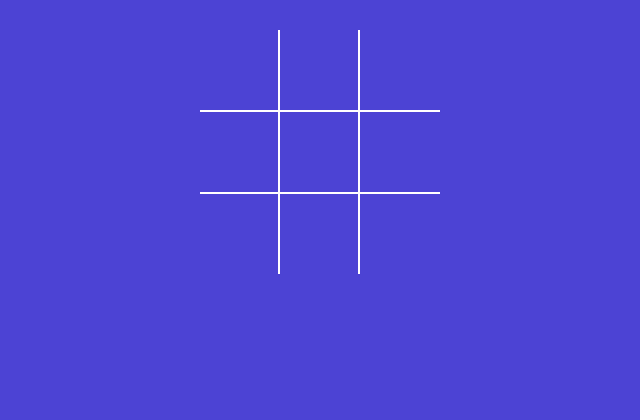
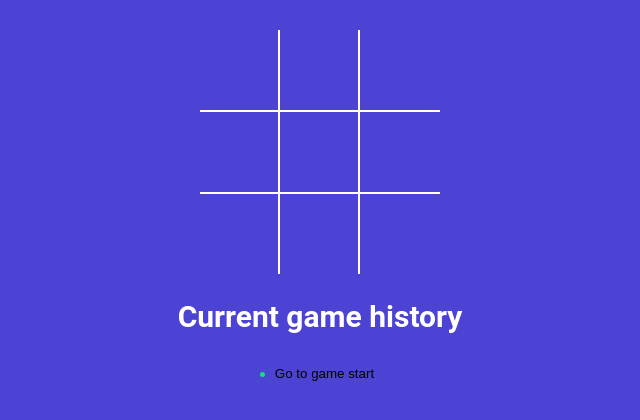
Before and after one commit to Jitesh2Git/tic_tac_toe_game, a React (Vite) app: page / in a window 1280 px wide. Shown: the top 420 px of the page, without its empty margins (320-960 px from the left). Built offline with nearby package versions, Linux system fonts and the light colour scheme.

Commit message:
added game history

```diff
--- a/src/App.jsx
+++ b/src/App.jsx
@@ -3,32 +3,61 @@
 import Board from './components/Board';
 import { calculateWinner } from './winner';
 import StatusMessage from './components/StatusMessage';
+import History from './components/history';
 
 function App() {
-  const [squares, setSquares] = useState(Array(9).fill(null));
-  const [isXNext, setIsXNext] = useState(false);
-  const winner = calculateWinner(squares);
+  const [history, setHistory] = useState([
+    { squares: Array(9).fill(null), isXNext: false },
+  ]);
+  const [currentMove, setCurrentState] = useState(0);
+  const gamingBoard = history[currentMove];
+
+  const winner = calculateWinner(gamingBoard.squares);
 
   const handleSquareClick = clickedPosition => {
-    if (squares[clickedPosition] || winner) {
+    if (gamingBoard.squares[clickedPosition] || winner) {
       return;
     }
-    setSquares(currentSquares => {
-      return currentSquares.map((squareValue, position) => {
-        if (clickedPosition === position) {
-          return isXNext ? 'X' : 'O';
+    setHistory(currentHistory => {
+      const isTraversing = currentMove + 1 !== currentHistory.length;
+
+      const lastGamingState = isTraversing
+        ? currentHistory[currentMove]
+        : currentHistory[currentHistory.length - 1];
+      const nextSquaresState = lastGamingState.squares.map(
+        (squareValue, position) => {
+          if (clickedPosition === position) {
+            return lastGamingState.isXNext ? 'X' : 'O';
+          }
+
+          return squareValue;
         }
+      );
+      const base = isTraversing
+        ? currentHistory.slice(0, currentHistory.indexOf(lastGamingState) + 1)
+        : currentHistory;
 
-        return squareValue;
+      return base.concat({
+        squares: nextSquaresState,
+        isXNext: !lastGamingState.isXNext,
       });
     });
 
-    setIsXNext(currentIsNext => !currentIsNext);
+    setCurrentMove(move => move + 1);
   };
+  const moveTo = move => {
+    setCurrentState(move);
+  };
+
   return (
     <div className="app">
-      <StatusMessage winner={winner} isXNext={isXNext} squares={squares} />
-      <Board squares={squares} handleSquareClick={handleSquareClick} />
+      <StatusMessage winner={winner} gamingBoard={gamingBoard} />
+      <Board
+        squares={gamingBoard.squares}
+        handleSquareClick={handleSquareClick}
+      />
+      <h2>Current game history</h2>
+      <History history={history} moveTo={moveTo} currentMove={currentMove} />
     </div>
   );
 }
--- a/src/components/StatusMessage.jsx
+++ b/src/components/StatusMessage.jsx
@@ -1,4 +1,5 @@
-const StatusMessage = ({ winner, isXNext, squares }) => {
+const StatusMessage = ({ winner, gamingBoard }) => {
+  const { squares, isXNext } = gamingBoard;
   const noMovesLeft = squares.every(squareValue => squareValue !== null);
   const nextPlayer = isXNext ? 'X' : 'O';
 
--- /dev/null
+++ b/src/components/history.jsx
@@ -0,0 +1,21 @@
+const History = ({ history, moveTo, currentMove }) => {
+  return (
+    <div className="history-wrapper">
+      <ul className="history">
+        {history.map((_, index) => (
+          <li key={index}>
+            <button
+              type="button"
+              className={`btn-move${currentMove === index ? 'active' : ''}`}
+              onClick={() => moveTo(index)}
+            >
+              {index === 0 ? 'Go to game start' : `Got to move#${index}`}
+            </button>
+          </li>
+        ))}
+      </ul>
+    </div>
+  );
+};
+
+export default History;
```
